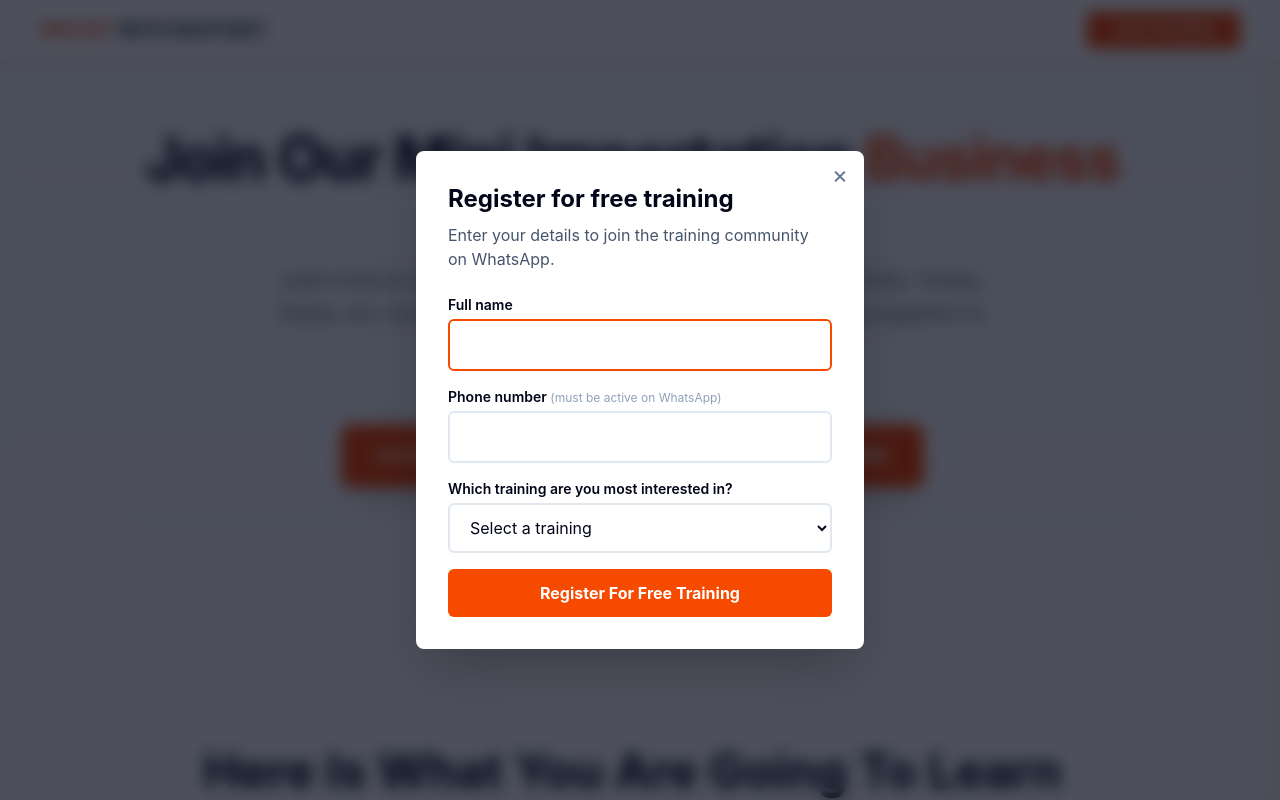
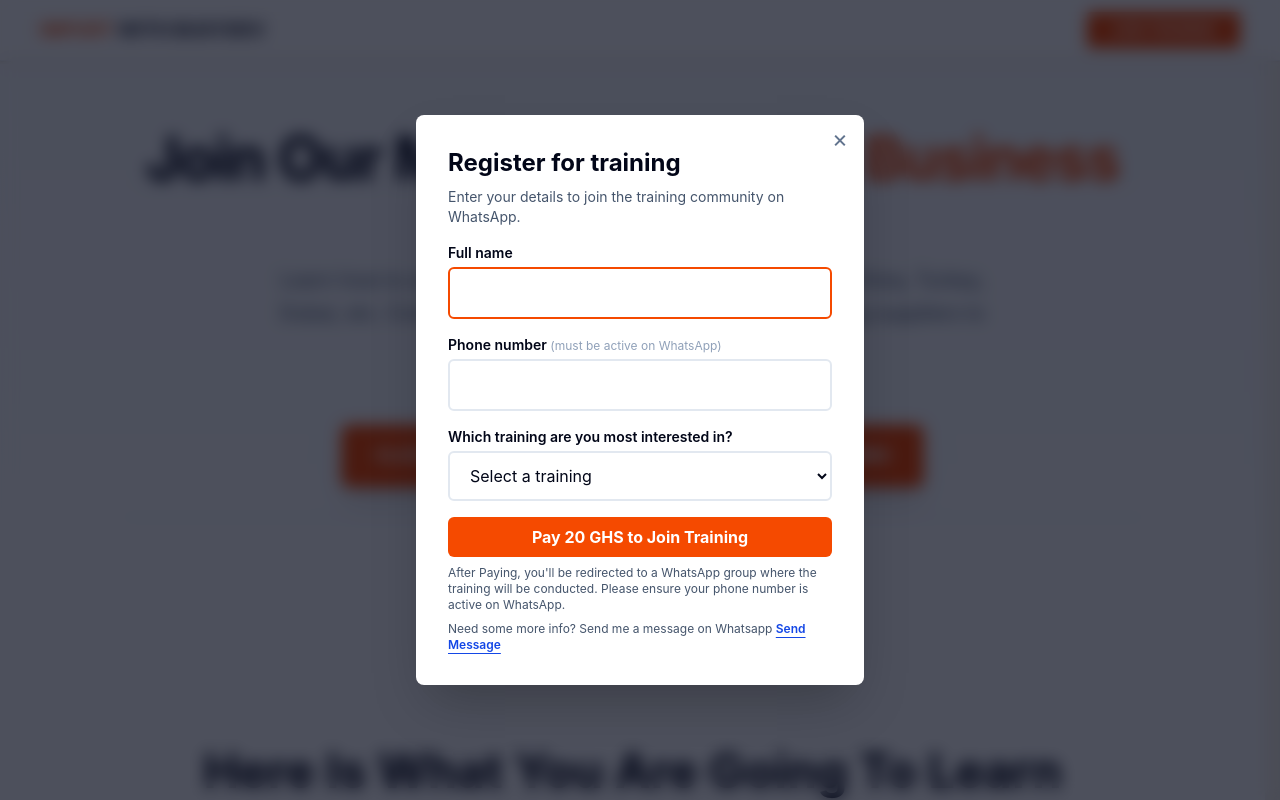
Before and after one commit to MrEben/importwithbusydev, a React (Vite) app: page / in a window 1280 px wide. Both pictures are taken after a click on the button "JOIN TRAINING". Shown: the top 800 px of the page. Built offline with nearby package versions, Linux system fonts and the light colour scheme.

Commit message:
adjusted form

```diff
--- a/src/App.jsx
+++ b/src/App.jsx
@@ -1,6 +1,7 @@
 import { useEffect, useRef, useState } from "react";
 import { initiateCheckout as trackInitiateCheckout, lead as trackLead } from "./utils/metaPixel";
 import MetaPixel from "./components/MetaPixel";
+import { Link } from "react-router-dom";
 
 const GOOGLE_SCRIPT_URL = import.meta.env.VITE_APP_TITLE;
 const PIXEL_ID = import.meta.env.PIXEL_ID;
@@ -548,10 +549,10 @@ export default function App() {
             >
               &times;
             </button>
-            <h2 id="registration-title" className="pr-8 text-2xl font-bold">Register for free training</h2>
-            <p className="mt-2 text-slate-600">Enter your details to join the training community on WhatsApp.</p>
+            <h2 id="registration-title" className="pr-8 text-2xl font-bold">Register for training</h2>
+            <p className="text-sm mt-2 text-slate-600">Enter your details to join the training community on WhatsApp.</p>
 
-            <form onSubmit={handleRegistrationSubmit} className="mt-6 space-y-4">
+            <form onSubmit={handleRegistrationSubmit} className="mt-4 space-y-4">
               <div>
                 <label htmlFor="registration-name" className="mb-1 block text-sm font-semibold">Full name</label>
                 <input
@@ -600,11 +601,20 @@ export default function App() {
               <button
                 type="submit"
                 disabled={isSending}
-                className="w-full cursor-pointer rounded-md bg-orange-600 px-5 py-3 font-bold text-white transition hover:bg-orange-700 disabled:cursor-not-allowed disabled:opacity-60"
+                className="w-full cursor-pointer rounded-md bg-orange-600 px-5 py-2 font-bold text-white transition hover:bg-orange-700 disabled:cursor-not-allowed disabled:opacity-60"
               >
-                {isSending ? "Submitting..." : "Register For Free Training"}
+                {isSending ? "Submitting..." : "Pay 20 GHS to Join Training"}
               </button>
             </form>
+             <div className="mt-2 text-left text-xs text-slate-600">
+                After Paying, you'll be redirected to a WhatsApp group where the training will be conducted. Please ensure your phone number is active on WhatsApp.
+              </div>
+              <div className="mt-2 text-left text-xs text-slate-600">
+                Need some more info? Send me a message on Whatsapp{" "}
+                <Link className="font-semibold text-blue-700 underline underline-offset-4 hover:text-blue-800" to="https://tinyurl.com/ymanwze6">
+                  Send Message
+                </Link>
+              </div>
           </div>
         </div>
       )}
```
Lines whose indentation alone changed are shown as unchanged.
